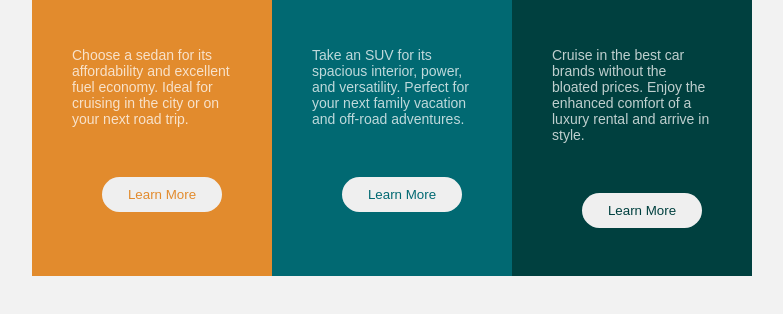
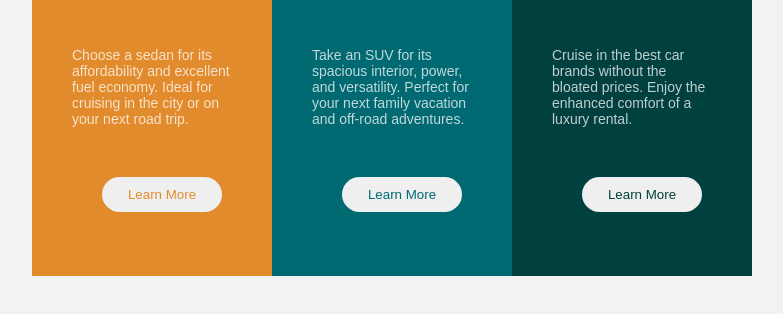
Before and after one commit to hussein-omaar/column-preview-card-component, a plain HTML site: page index.html in a window 1280 px wide. Shown: the part 324-638 px from the top of the page, without its empty margins (248-1031 px from the left). Drawn offline with Linux system fonts and the light colour scheme.

Commit message:
Update index.html

```diff
--- a/index.html
+++ b/index.html
@@ -30,7 +30,7 @@
         <div class="third card">
             <img src="./images/icon-luxury.svg" alt="">
             <h1>Luxury</h1>
-            <p>Cruise in the best car brands without the bloated prices. Enjoy the enhanced comfort of a luxury rental and arrive in style.</p>
+            <p>Cruise in the best car brands without the bloated prices. Enjoy the enhanced comfort of a luxury rental.</p>
             <button class="third-btn">Learn More</button>
         </div>
 
```
